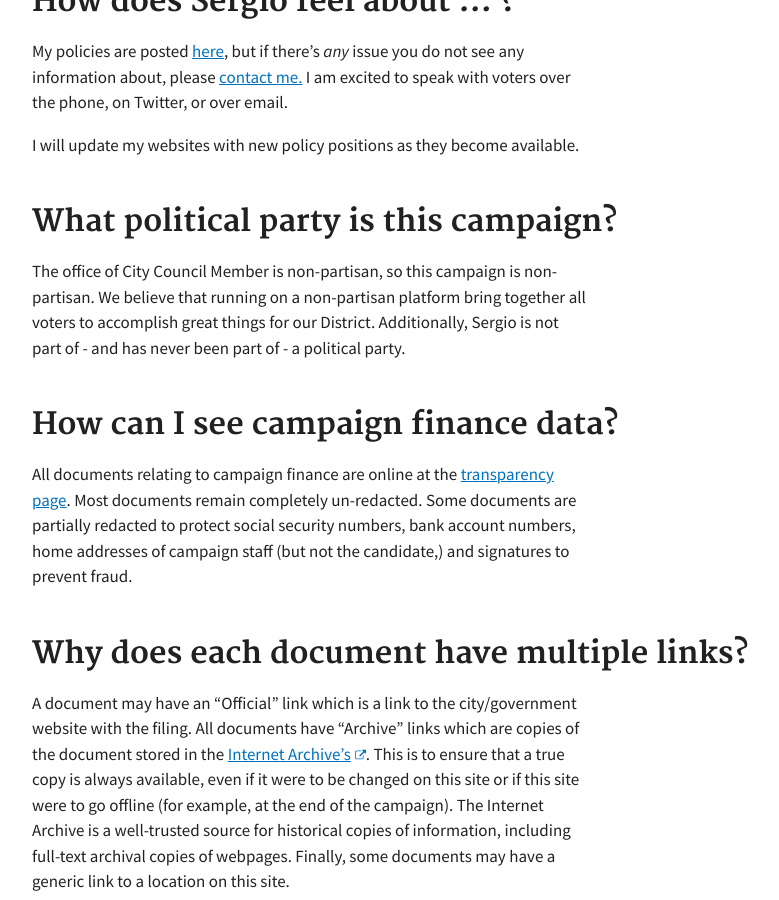
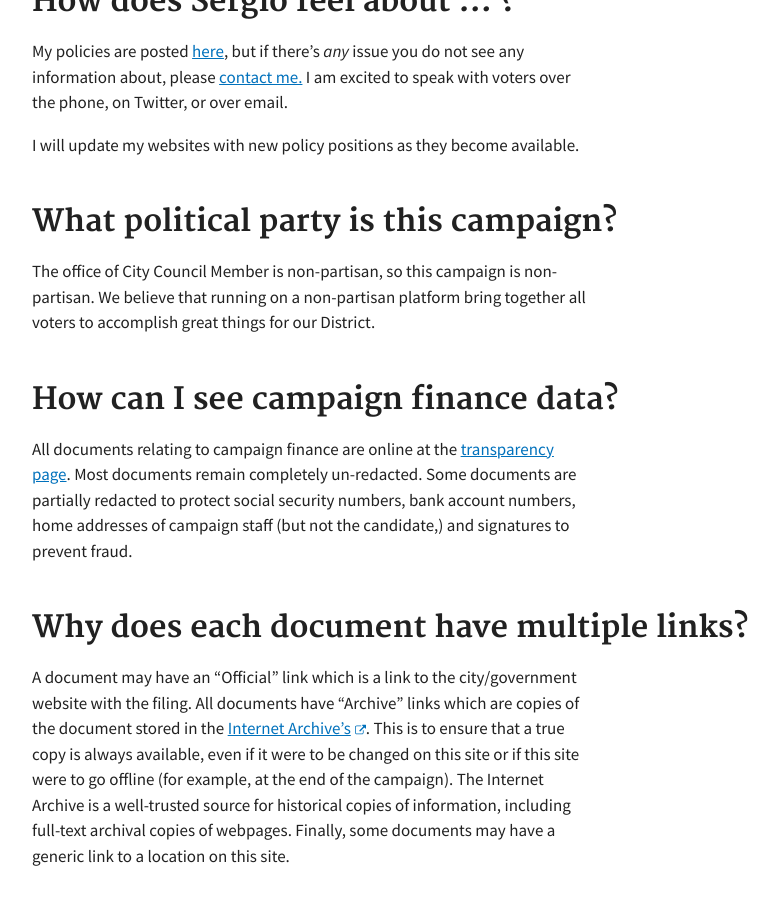
Before and after one commit to sergiozygmunt/sergio-for-city-council, a Jekyll site: the page built from demo/faq.md, in a window 1280 px wide and 900 px high, scrolled down 412 px. Shown: the whole window, without its empty margins (118-897 px from the left). Built offline with Jekyll 4.4.1, drawn with Linux system fonts in a browser that asks for light colours.

Commit message:
Update faq.md

```diff
--- a/demo/faq.md
+++ b/demo/faq.md
@@ -15,7 +15,7 @@ My policies are posted [here](/on-the-issues), but if there's _any_ issue you do
 I will update my websites with new policy positions as they become available.
 
 ## What political party is this campaign?
-The office of City Council Member is non-partisan, so this campaign is non-partisan. We believe that running on a non-partisan platform bring together all voters to accomplish great things for our District. Additionally, Sergio is not part of - and has never been part of - a political party.
+The office of City Council Member is non-partisan, so this campaign is non-partisan. We believe that running on a non-partisan platform bring together all voters to accomplish great things for our District.
 
 ## How can I see campaign finance data?
 All documents relating to campaign finance are online at the [transparency page](/transparency). Most documents remain completely un-redacted. Some documents are partially redacted to protect social security numbers, bank account numbers, home addresses of campaign staff (but not the candidate,) and signatures to prevent fraud.
```
